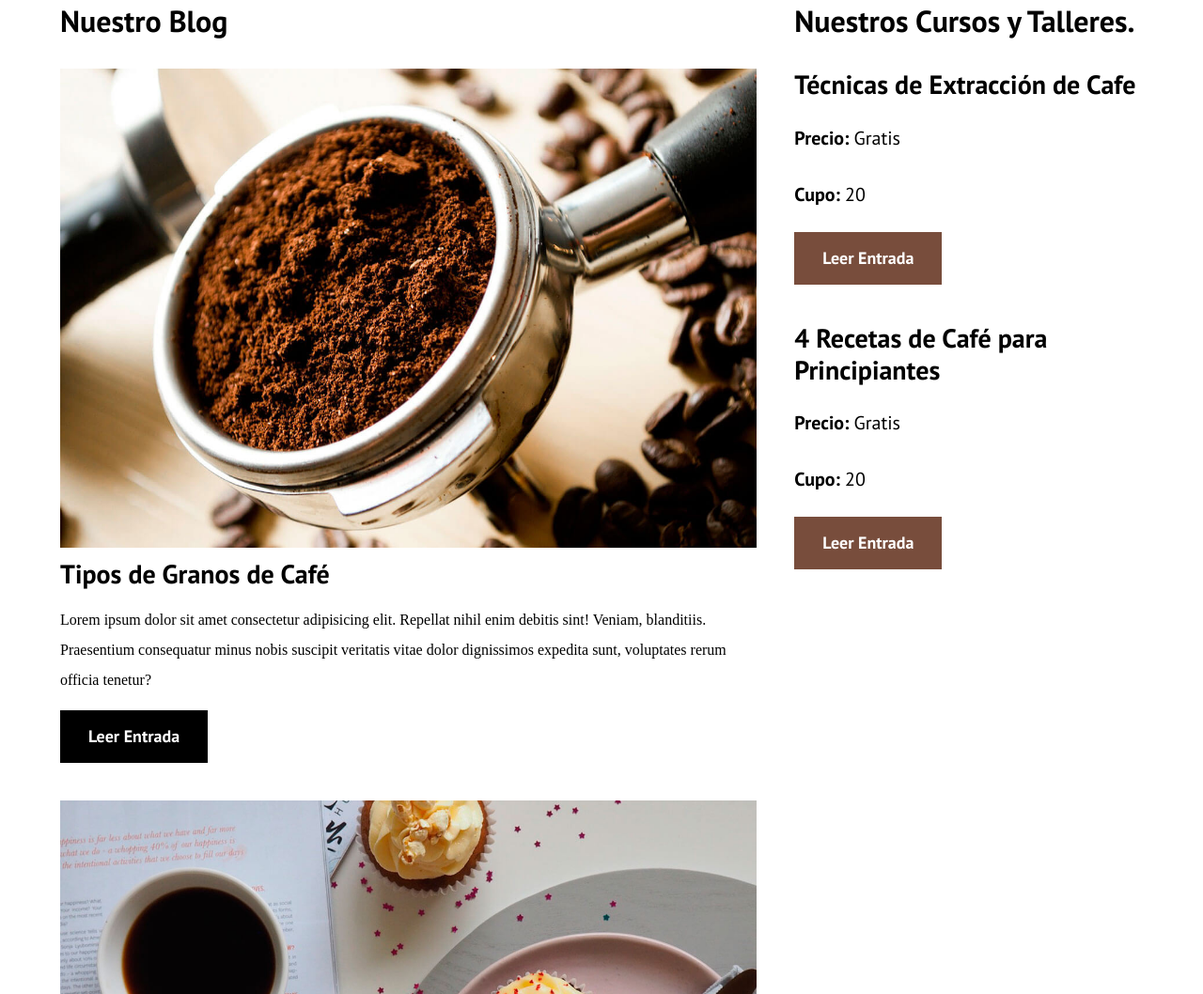
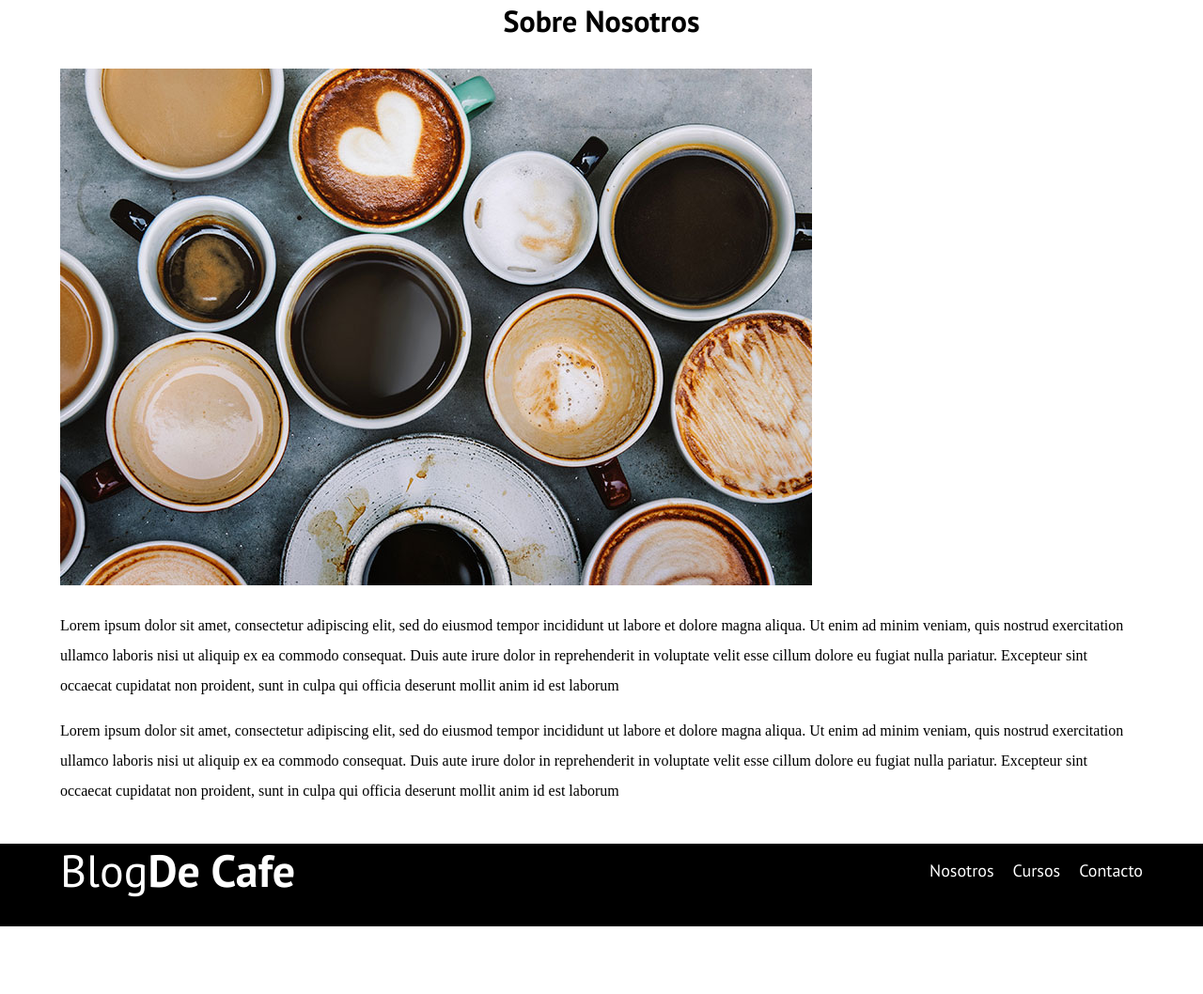
Before and after one commit to xavismith91/blogcafe, a plain HTML site: page nosotros.html in a window 1280 px wide. Shown: the part 629-1687 px from the top of the page at 94% size. After the commit the page ends 1615 px from the top, so only its background shows below. Drawn offline with Linux system fonts and the light colour scheme.

Commit message:
parrafos

```diff
--- a/css/style.css
+++ b/css/style.css
@@ -190,7 +190,6 @@
 }
 
 .widget-curso:last-of-type{
-
     border: none;
     margin-bottom: 0;
 }
--- a/nosotros.html
+++ b/nosotros.html
@@ -4,7 +4,7 @@
 <head>
     <meta charset="UTF-8">
     <meta name="viewport" content="width=device-width, initial-scale=1.0">
-    <title>BlogDeCafe</title>
+    <title>BlogDeCafe || Nosotros</title>
     <link rel="stylesheet" href="css/normalize.css">
     <style>
         @import url('https://fonts.googleapis.com/css2?family=Open+Sans&family=PT+Sans:wght@400;700&display=swap');
@@ -38,92 +38,33 @@
 
   </header>
 
-  <div class="contenedor contenido-principal">
-    <main class="blog">
+  <div class="contenedor ">
+    <h3 class="centrar-texto"> Sobre Nosotros</h3>
 
-      <h3>Nuestro Blog</h3>
-      <article class="entrada">
-        <div class="entrada__imagen">
-          <img src="blogdecafe_inicio/img/blog1.jpg" alt="imagen blog">
-        </div>
+    <div class="sobre-nosotros">
+       <div class="sobre-nosotros__imagen">
+        <img src="../blogdecafe_inicio/img/nosotros.jpg" alt="imagen-nosotos">
+        <div class="sobre-nosotros__texto">
+            <p>
+                <p class="sobre-nosotros__parraf">
+                    Lorem ipsum dolor sit amet, consectetur adipiscing elit, sed do eiusmod tempor incididunt ut labore et dolore magna aliqua.
+                    Ut enim ad minim veniam, quis nostrud exercitation ullamco laboris nisi ut aliquip ex ea commodo consequat.
+                    Duis aute irure dolor in reprehenderit in voluptate velit esse cillum dolore eu fugiat nulla pariatur.
+                    Excepteur sint occaecat cupidatat non proident, sunt in culpa qui officia deserunt mollit anim id est laborum
+                </p>
 
-        <div class="entrada__contenido">
-          <h4 class="no-margin">Tipos de Granos de Café</h4>
-          <p>
-            Lorem ipsum dolor sit amet consectetur adipisicing elit. Repellat nihil enim debitis sint! Veniam, blanditiis. Praesentium consequatur minus nobis suscipit veritatis vitae dolor dignissimos expedita sunt, voluptates rerum officia tenetur?
-          </p>
-          <a href="entrada.html" class="boton boton--primario">Leer Entrada</a>
-        </div>
-      </article>
-
-      <article class="entrada">
-        <div class="entrada__imagen">
-          <img src="blogdecafe_inicio/img/blog2.jpg" alt="imagen blog">
-        </div>
-
-        <div class="entrada__contenido">
-          <h4 class="no-margin">3 Deliciosas Recetas con Café </h4>
-          <p>
-            Lorem ipsum dolor sit amet consectetur adipisicing elit. Repellat nihil enim debitis sint! Veniam, blanditiis. Praesentium consequatur minus nobis suscipit veritatis vitae dolor dignissimos expedita sunt, voluptates rerum officia tenetur?
-          </p>
-          <a href="entrada.html" class="boton boton--primario">Leer Entrada</a>
-        </div>
-      </article>
-
-      <article class="entrada">
-        <div class="entrada__imagen">
-          <img src="blogdecafe_inicio/img/blog3.jpg" alt="imagen blog">
-        </div>
-
-        <div class="entrada__contenido">
-          <h4 class="no-margin">Beneficios del Café</h4>
-          <p>
-            Lorem ipsum dolor sit amet consectetur adipisicing elit. Repellat nihil enim debitis sint! Veniam, blanditiis. Praesentium consequatur minus nobis suscipit veritatis vitae dolor dignissimos expedita sunt, voluptates rerum officia tenetur?
-          </p>
-          <a href="entrada.html" class="boton boton--primario">Leer Entrada</a>
-        </div>
-      </article>
+                <p class="sobre-nosotros__parraf">
+                    Lorem ipsum dolor sit amet, consectetur adipiscing elit, sed do eiusmod tempor incididunt ut labore et dolore magna aliqua.
+                    Ut enim ad minim veniam, quis nostrud exercitation ullamco laboris nisi ut aliquip ex ea commodo consequat.
+                    Duis aute irure dolor in reprehenderit in voluptate velit esse cillum dolore eu fugiat nulla pariatur.
+                    Excepteur sint occaecat cupidatat non proident, sunt in culpa qui officia deserunt mollit anim id est laborum
+                </p>
 
 
-
-
-
-
-    </main>
-
-    <aside class="sidebar">
-      <h3>Nuestros Cursos y Talleres.</h3>
-      <ul class="cursos no-padding">
-        <li class="widget-curso">
-          <h4 class="no-margin"> Técnicas de Extracción de Cafe</h4>
-          <p class="widget-curso__label">Precio:
-            <span class="widget-curso__info">Gratis</span>
-          </p>
-          <p class="widget-curso__label">Cupo:
-            <span class="widget-curso__info">20</span>
-          </p>
-          <a href="entrada.html" class="boton boton--secundario">Leer Entrada</a>
-        </li>
-
-        <li class="widget-curso">
-          <h4 class="no-margin"> 4 Recetas de Café para Principiantes</h4>
-          <p class="widget-curso__label">Precio:
-            <span class="widget-curso__info">Gratis</span>
-          </p>
-          <p class="widget-curso__label">Cupo:
-            <span class="widget-curso__info">20</span>
-          </p>
-          <a href="entrada.html" class="boton boton--secundario">Leer Entrada</a>
-        </li>
-
-
-
-
-
-      </ul>
-
-    </aside>
-
+            </p>
+        </div>
+       </div>
+    </div>
   </div>
 
 
```
